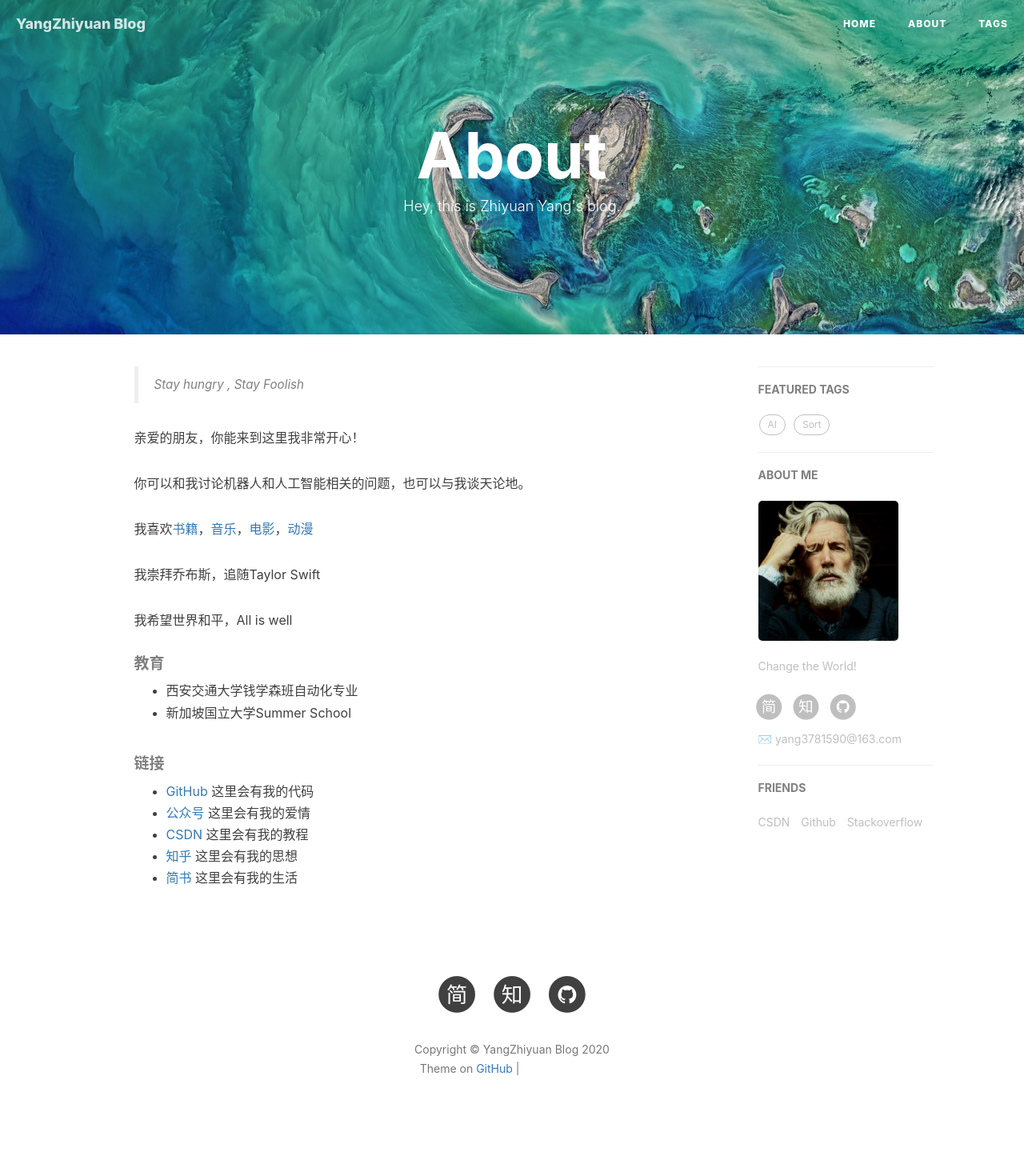
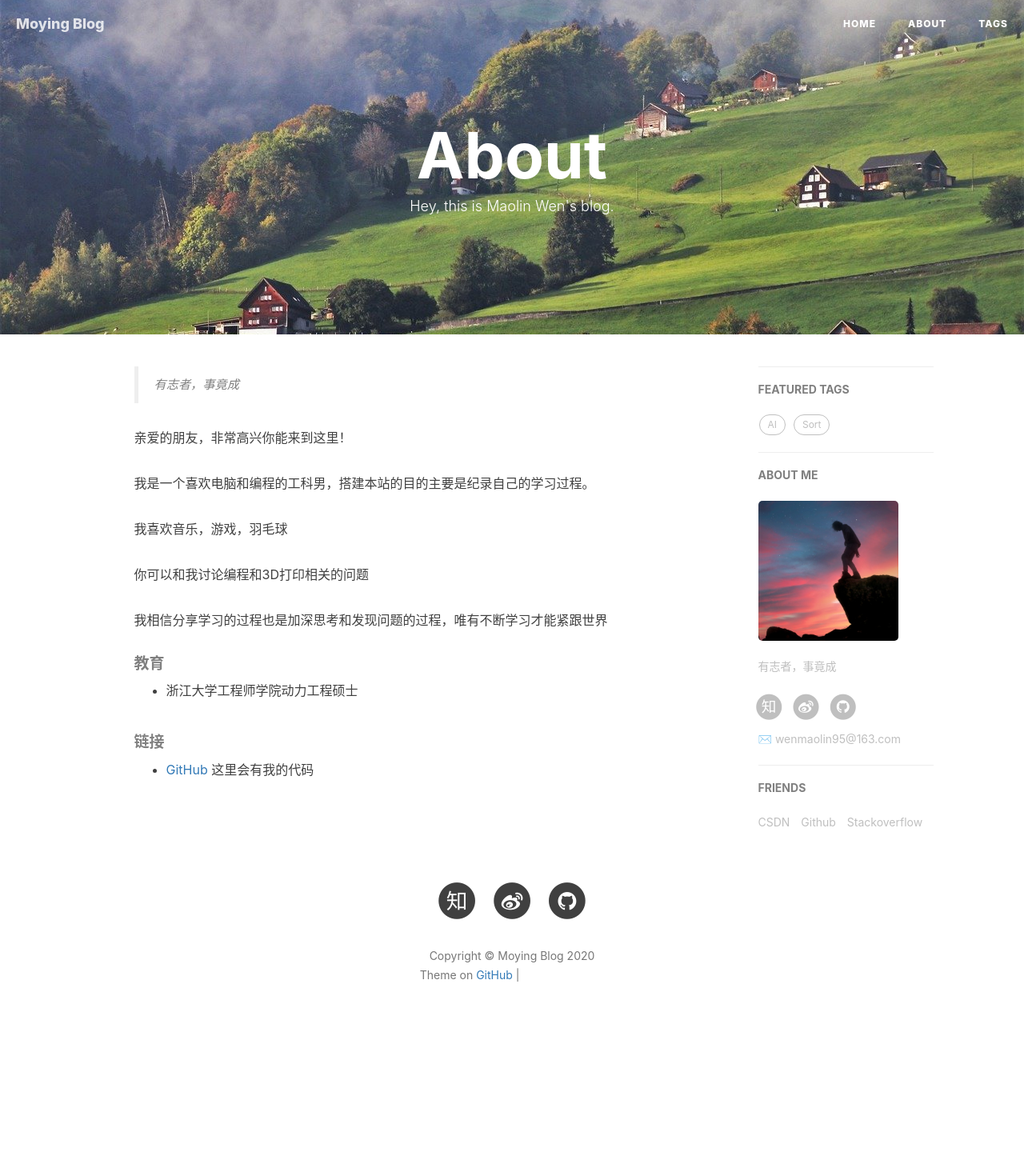
Before and after one commit to Maolin94/Maolin94.github.io, a Jekyll site: the page built from about.html, in a window 1280 px wide. Shown: the whole page at 80% size. Built offline with Jekyll 4.4.1, drawn with Linux system fonts in a browser that asks for light colours; nearby versions of some CDN libraries; comment, search, counter and statistics services are not loaded; after the commit the page ends 1323 px from its top, so only the background shows below that; grey boxes are pictures that could not be loaded.

Commit message:
change my own page

```diff
--- a/_config.yml
+++ b/_config.yml
@@ -1,27 +1,27 @@
 # Site settings
-title: YangZhiyuan Blog
-SEOTitle: 杨致远的博客 | YangZhiyuan Blog
-header-img: img/post-bg-desk.jpg    #主页上面的图片
-email: yang3781590@163.com
-description: "Every failure is leading towards success."
-keyword: "YangZhiyuan, Change the World"
-url: "yzy1996.github.io"          # your host, for absolute URL
+title: Moying Blog
+SEOTitle: Moying Blog
+header-img: img/bg-2.jpg    #主页上面的图片
+email: wenmaolin95@163.com
+description: "Don't let your dreams be dreams!"
+keyword: "有志者，事竟成"
+url: "Maolin94.github.io"          # your host, for absolute URL
 baseurl: ""      # for example, '/blog' if your blog hosted on 'host/blog'
 github_repo: "" # you code repository
 
 # Sidebar settings
 sidebar: true                           # whether or not using Sidebar.
-sidebar-about-description: "Change the World!"
+sidebar-about-description: "有志者，事竟成"
 sidebar-avatar: /img/my-photo.jpg      # 你的头像
 
 
 
 # SNS settings   你的社交链接
 RSS: false
-# weibo_username:
-zhihu_username:     yzy_1996
-github_username:    yzy1996
-jianshu_username:   1b9f1b107a11
+weibo_username:     u/5344580731/home?wvr=5
+zhihu_username:     mo-ying-63-65
+github_username:    Maolin94
+# jianshu_username:   1b9f1b107a11
 #twitter_username:
 
 
@@ -60,14 +60,14 @@ kramdown:
 # disqus_username: qiubaiying
 
 # Gitalk
-#gitalk:
-#  enable: true    #是否开启Gitalk评论
-# clientID: f2c84e7629bb1446c1a4                            #生成的clientID
-#  clientSecret: ca6d6139d1e1b8c43f8b2e19492ddcac8b322d0d    #生成的clientSecret
-#  repo: qiubaiying.github.io    #仓库名称
-#  owner: qiubaiying    #github用户名
-# admin: qiubaiying
-#  distractionFreeMode: true #是否启用类似FB的阴影遮罩
+gitalk:
+enable: true    #是否开启Gitalk评论
+clientID: 2881ac0d7b5fcdf89004                           #生成的clientID
+clientSecret: 52a5e1ec3c4728a5f6edc6924aa53c6c14740281    #生成的clientSecret
+repo: Maolin94.github.io    #仓库名称
+owner: Maolin94    #github用户名
+admin: Maolin94
+distractionFreeMode: true #是否启用类似FB的阴影遮罩
 
 
 # 统计
--- a/about.html
+++ b/about.html
@@ -1,8 +1,8 @@
 ---
 layout: page
 title: "About"
-description: "Hey, this is Zhiyuan Yang's blog."
-header-img: "img/post-bg-rwd.jpg"
+description: "Hey, this is Maolin Wen's blog."
+header-img: "img/bg-about.jpg"
 ---
 
 <!-- Language Selector -->
@@ -15,28 +15,23 @@ header-img: "img/post-bg-rwd.jpg"
 <div class="zh post-container">
 
     <!--copied from markdown -->
-    <blockquote><p>Stay hungry , Stay Foolish<br>
+    <blockquote><p>有志者，事竟成<br>
     </p></blockquote>
 
-    <p>亲爱的朋友，你能来到这里我非常开心！</p>
-    <p>你可以和我讨论机器人和人工智能相关的问题，也可以与我谈天论地。 </p>
-	<p>我喜欢<a href="url">书籍</a>，<a href="url">音乐</a>，<a href="url">电影</a>，<a href="url">动漫</a></p>
-	<p>我崇拜乔布斯，追随Taylor Swift</p>
-	<p>我希望世界和平，All is well</p>
+    <p>亲爱的朋友，非常高兴你能来到这里！</p>
+    <p>我是一个喜欢电脑和编程的工科男，搭建本站的目的主要是纪录自己的学习过程。 </p>
+	<p>我喜欢音乐，游戏，羽毛球</p>
+	<p>你可以和我讨论编程和3D打印相关的问题</p>
+	<p>我相信分享学习的过程也是加深思考和发现问题的过程，唯有不断学习才能紧跟世界</p>
 
 
 	<h5>教育</h5>
 	<ul>
-		<li> 西安交通大学钱学森班自动化专业 </li>
-		<li> 新加坡国立大学Summer School </li>
+		<li> 浙江大学工程师学院动力工程硕士 </li>
 	</ul>
     <h5>链接</h5>
     <ul>
-        <li><a href="https://github.com/yzy1996">GitHub</a> 这里会有我的代码</li>
-		<li><a href="https://img-blog.csdnimg.cn/20190422113505717.jpg">公众号</a> 这里会有我的爱情</li>
-        <li><a href="https://blog.csdn.net/yzy_1996">CSDN</a> 这里会有我的教程</li>
-        <li><a href="https://www.zhihu.com/people/yzy_1996/activities">知乎</a>  这里会有我的思想</li>
-		<li><a href="https://www.jianshu.com/u/1b9f1b107a11">简书</a> 这里会有我的生活</li>
+        <li><a href="https://github.com/Maolin94">GitHub</a> 这里会有我的代码</li>
 
     </ul>
 </div>
--- a/index.html
+++ b/index.html
@@ -1,6 +1,6 @@
 ---
 layout: page
-description: "Thinking will not overcome fear but action will."
+description: "Don't let your dreams be dreams!"
 ---
 
 {% for post in paginator.posts %}
--- a/tags.html
+++ b/tags.html
@@ -1,8 +1,8 @@
 ---
 title: Tags
 layout: default
-description: keep hungry keep foolish
-header-img: "img/tag-bg.jpg"
+description: 有志者，事竟成
+header-img: "img/bg-tags.jpg"
 ---
 
 <!-- Page Header -->
```
Also changed, not shown: _posts/2019-09-13-VS Code使用.md (deleted, +0 -23 lines), _posts/2020-02-27-写在前面.md (added, +24 -0 lines), img/bg-2.jpg (added), img/bg-2020.jpg (added), img/bg-about.jpg (added), img/bg-tags.jpg (added), img/favicon.ico, img/my-photo.jpg.
